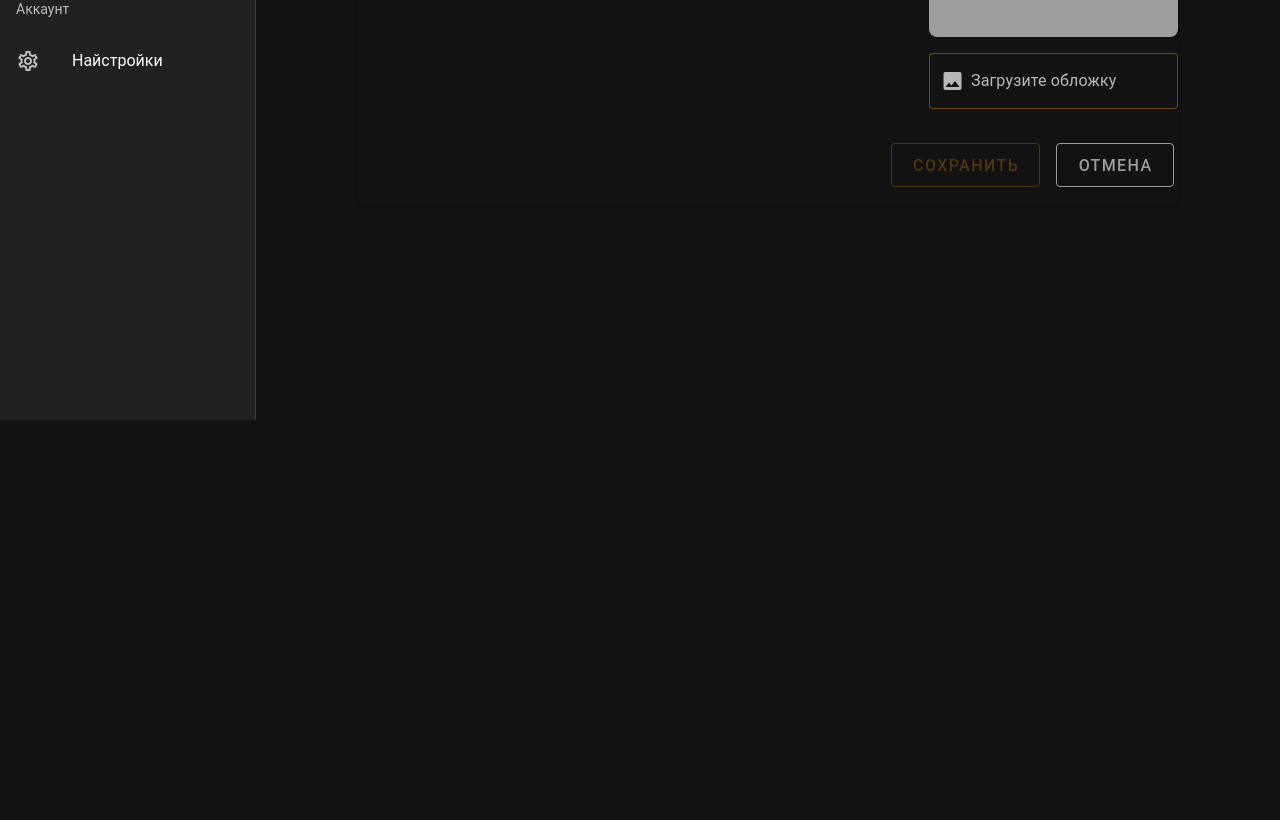
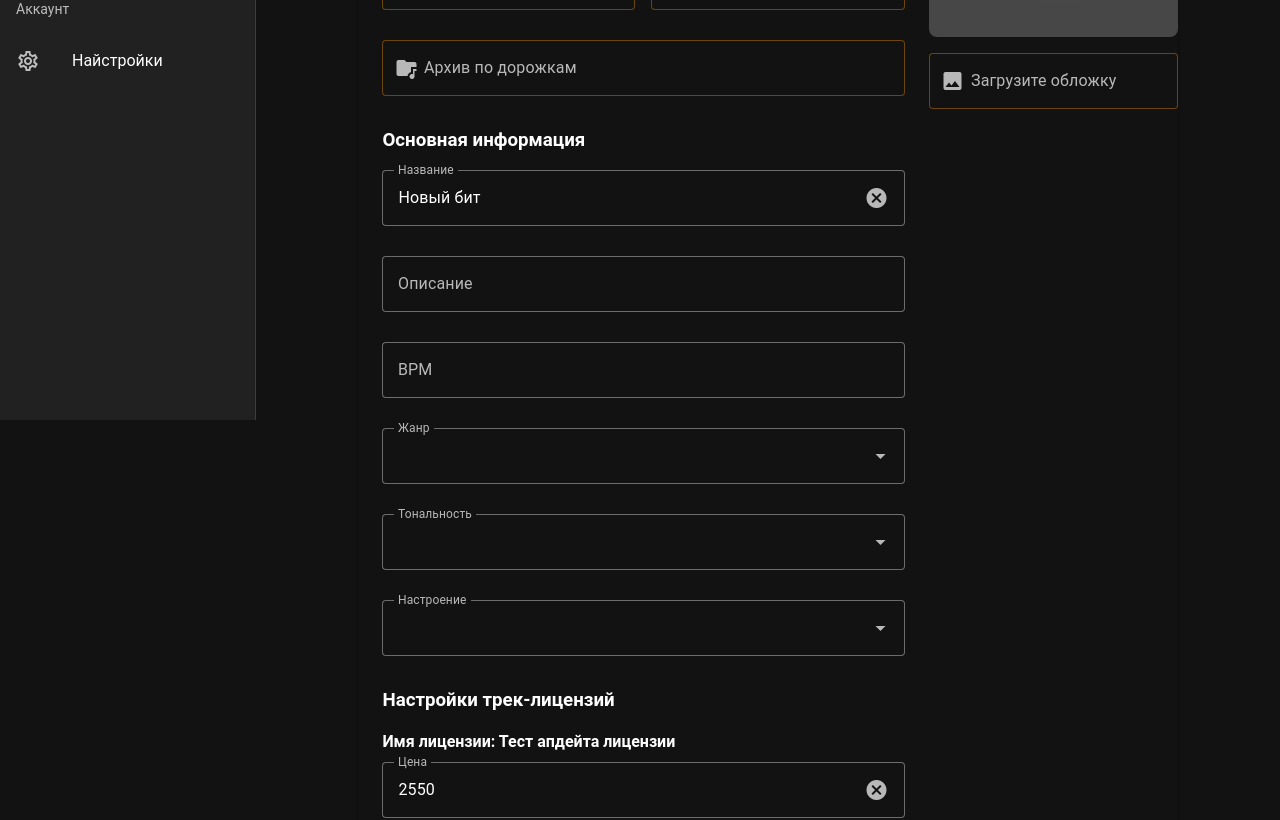
Before and after one commit to brulikmas/diplom, a Vue app in the folder client/: page /addTrack in a window 1280 px wide. Shown: the part 380-1200 px from the top of the page. Before the commit the page ends 800 px from the top, so only its background shows below. Built offline with nearby package versions, Linux system fonts and the light colour scheme; grey boxes are pictures that could not be loaded.

Commit message:
FRONT-10 > доделал карточку редактирования бита

```diff
--- a/client/package.json
+++ b/client/package.json
@@ -12,6 +12,7 @@
     "axios": "^1.6.8",
     "pinia": "^2.1.7",
     "sass": "^1.75.0",
+    "uuid": "^9.0.1",
     "vue": "^3.4.21",
     "vue-router": "^4.3.2"
   },
--- a/client/src/App.vue
+++ b/client/src/App.vue
@@ -1,21 +1,25 @@
 <template>
-  <v-layout class="rounded rounded-md">
+  <v-layout class="rounded rounded-md flex-column">
     <nav-bar
       @updateDrawer="drawer = !drawer"
     ></nav-bar>
 
     <nav-drawer :drawer="drawer"></nav-drawer>
 
-    <v-main class="d-flex align-center justify-center" style="min-height: 300px;">
-      <bottom-audio-sheet></bottom-audio-sheet>
-      <router-view></router-view>
-    </v-main>
+      <v-main class="d-flex align-center justify-center" style="min-height: 300px;">
+        <bottom-audio-sheet></bottom-audio-sheet>
+        <router-view></router-view>
+      </v-main>
+
+      <div v-if="isAudioBottomSheetOpen" style="height: 115px;"></div>
   </v-layout>
 </template>
 <script>
+import { mapState } from 'pinia';
 import BottomAudioSheet from './components/BottomAudioSheet.vue';
 import NavBar from './components/NavBar.vue';
 import NavDrawer from './components/NavDrawer.vue';
+import { useAudioPlayerStore } from './store/audioPlayerStore';
 
 export default {
   components: {
@@ -26,7 +30,10 @@ export default {
   data() {
     return {
       drawer: true,
-    }
+    };
+  },
+  computed: {
+      ...mapState(useAudioPlayerStore, ['isAudioBottomSheetOpen']),
   }
 }
 </script>
--- a/client/src/pages/EditLicense.vue
+++ b/client/src/pages/EditLicense.vue
@@ -141,7 +141,7 @@
           variant="outlined"
           class="mr-4"
         >
-          {{ 'Сохранить' }}
+          Сохранить
         </v-btn>
 
         <v-btn
--- a/client/src/pages/EditTrack.vue
+++ b/client/src/pages/EditTrack.vue
@@ -8,13 +8,14 @@
     >
       <v-row>
         <v-col cols="8">
+
           <h3>Mp3 файл с войстегом для воспроизведения</h3>
 
           <v-file-input
-            v-model="mp3TagFile"
+            v-model="audioFiles.mp3Tag.file"
             class="mt-4"
             accept="audio/mp3"
-            :label="(!mp3TagFile || !mp3TagFile.length) ? fileNames.mp3 : 'Mp3 с войстегом'"
+            :label="getText('mp3Tag')"
             base-color="orange"
             variant="outlined"
             prepend-inner-icon="mdi-music"
@@ -23,12 +24,131 @@
           ></v-file-input>
 
           <h3>Файлы для скачивания после покупки</h3>
+
+          <div class="mt-4 d-flex flex-wrap">
+            <v-file-input
+              v-model="audioFiles.mp3.file"
+              class="mb-2 mr-4"
+              accept="audio/mp3"
+              :label="getText('mp3')"
+              base-color="orange"
+              variant="outlined"
+              prepend-inner-icon="mdi-music"
+              prepend-icon=""
+              :rules="filesRules"
+            ></v-file-input>
+
+            <v-file-input
+              v-model="audioFiles.wav.file"
+              class="mb-2"
+              accept="audio/wav"
+              :label="getText('wav')"
+              base-color="orange"
+              variant="outlined"
+              prepend-inner-icon="mdi-waveform"
+              prepend-icon=""
+              :rules="filesRules"
+            ></v-file-input>
+
+          </div>
+
+          <v-file-input
+            v-model="audioFiles.trackout.file"
+            class="mb-2"
+            accept="application/vnd.rar, application/zip"
+            :label="getText('trackout')"
+            base-color="orange"
+            variant="outlined"
+            prepend-inner-icon="mdi-folder-music"
+            prepend-icon=""
+            :rules="filesRules"
+          ></v-file-input>
+
+
+          <h3>Основная информация</h3>
+
+          <v-text-field
+            v-model="track.name"
+            class="mt-4 mb-2"
+            label="Название"
+            placeholder="Введите название"
+            clearable
+            variant="outlined"
+            :rules="stringRules"
+          ></v-text-field>
+
+          <v-text-field
+            v-model="track.description"
+            class="mb-2"
+            label="Описание"
+            placeholder="Введите описание"
+            clearable
+            variant="outlined"
+            :rules="stringRules"
+          ></v-text-field>
+
+          <v-text-field
+            v-model.number="track.bpm"
+            class="mb-2"
+            type="number"
+            label="BPM"
+            placeholder="BPM"
+            variant="outlined"
+            clearable
+            :rules="bpmRules"
+          ></v-text-field>
+
+          <v-select
+            v-model="track.genre"
+            class="mb-2"
+            :items="genreItems"
+            label="Жанр"
+            variant="outlined"
+            :rules="notNullRules"
+          ></v-select>
+
+          <v-select
+            v-model="track.tonality"
+            class="mb-2"
+            :items="tonalityItems"
+            label="Тональность"
+            variant="outlined"
+            :rules="notNullRules"
+          ></v-select>
+
+          <v-select
+            v-model="track.mood"
+            class="mb-2"
+            :items="moodItems"
+            label="Настроение"
+            variant="outlined"
+            :rules="notNullRules"
+          ></v-select>
+
+          <h3 class="mb-4">Настройки трек-лицензий</h3>
+
+          <div
+            v-for="license in licenses"
+            :key="license.id"
+          >
+            <h4 class="mb-2">Имя лицензии: {{ license.name }}</h4>
+
+            <v-text-field
+              v-model.number="findTrackLicense(license.id).custom_price"
+              type="number"
+              label="Цена"
+              placeholder="Цена"
+              variant="outlined"
+              clearable
+              :rules="notNullRules"
+            ></v-text-field>
+          </div>
         </v-col>
 
         <v-col cols="4">
           <v-img
             :width="300"
-            :src="imgUrl || track.icon"
+            :src="imgUrl || track.icon || 'src/assets/noimg.jpg'"
             class="mb-4"
             aspect-ratio="1"
             cover
@@ -49,15 +169,15 @@
       </v-row>
 
       <v-row>
-        <v-spacer></v-spacer>
         <v-btn
-          :disabled="!isValidForm"
+          :disabled="!isValidForm || !(isFilesChanged || isDirty)"
           color="orange"
           size="large"
           variant="outlined"
           class="mr-4"
+          @click="save"
         >
-          {{ 'Сохранить' }}
+          Сохранить
         </v-btn>
 
         <v-btn
@@ -75,12 +195,20 @@
 </template>
 <script>
 import { useTrackStore } from '../store/trackStore';
-import { mapState } from 'pinia';
+import { useLicenseStore } from '../store/licenseStore';
+import { mapActions, mapState } from 'pinia';
+import { genreItems, moodItems, tonalityItems } from '../components/filters/filtersItems';
 
 export default {
   data() {
     return {
+      genreItems,
+      moodItems,
+      tonalityItems,
+      thisObject: this,
       isValidForm: false,
+      trackScreenshot: null,
+      isDirty: false,
       track: {
         id: null,
         name: 'Новый бит',
@@ -96,26 +224,71 @@ export default {
       imgFile: null,
       filesRules: [
         value => {
-          if (value.length !== 0) return true;
+          if (this.thisObject.isEdit) return true;
+
+          if (!this.thisObject.isEdit && value.length !== 0) return true;
 
           return 'Необходимо загрузить файл!'
         }
       ],
-      mp3TagFile: null,
-      fileNames: {
-        mp3: '',
-        wav: '',
-        trackout: '',
+      notNullRules: [
+        value => {
+          if (value) return true;
+
+          return 'Обязательное поле!'
         }
+      ],
+      bpmRules: [
+        value => {
+          if (value) return true;
+
+          return 'Введите значение!'
+        },
+        value => {
+          if (+value < 500) return true;
+
+          return 'Bpm должен быть меньше 500!'
         }
+      ],
+      stringRules: [
+        value => {
+          if (value) return true;
+
+          return 'Введите значение';
         },
-  watch: {
-    imgFile(value) {
-      console.log(value)
+        value => {
+          if (value.length < 50) return true;
+
+          return 'Количество символов должно быть меньше 50'
+        }
+      ],
+      audioFiles: {
+        mp3Tag: {
+          fileName: '',
+          label: 'Mp3 с войстегом',
+          file: null,
+        },
+        mp3: {
+          fileName: '',
+          label: 'Mp3',
+          file: null,
+        },
+        wav: {
+          fileName: '',
+          label: 'Wav',
+          file: null,
+        },
+        trackout: {
+          fileName: '',
+          label: 'Архив по дорожкам',
+          file: null,
+        },
+      }
     }
   },
   computed: {
     ...mapState(useTrackStore, ['tracks']),
+    ...mapState(useLicenseStore, ['licenses']),
     imgUrl() {
       if (!this.imgFile) return;
 
@@ -126,17 +299,84 @@ export default {
       } else {
         return URL.createObjectURL(this.imgFile);
       }
+    },
+    isEdit() {
+      return this.$route.path.includes('edit');
+    },
+    isFilesChanged() {
+      if ((this.imgFile && this.imgFile?.length === undefined) || (this.imgFile?.length && this.imgFile?.length !== 0)) {
+        return true;
+      }
+
+      for (let key in this.audioFiles) {
+        if ((this.audioFiles[key].file && this.audioFiles[key].file?.length === undefined)
+          || (this.audioFiles[key].file?.length && this.audioFiles[key].file?.length !== 0))
+        {
+          return true;
+        }
+      };
+
+      return false;
+    }
+  },
+  watch: {
+    track: {
+      handler(newValue) {
+        if (this.trackScreenshot !== JSON.stringify(newValue)) {
+          this.isDirty = true;
+        } else {
+          this.isDirty = false;
+        }
+      },
+      deep: true,
+    },
+  },
+  methods: {
+    ...mapActions(useLicenseStore, ['sortLicensesByType']),
+    getText(type) {
+      const fileData = this.audioFiles[type].file;
+
+      if (!fileData || fileData?.length === 0) {
+        return this.audioFiles[type].fileName || this.audioFiles[type].label;
+      }
+
+      if (fileData.length === undefined || fileData.length !== 0) {
+        return this.audioFiles[type].label;
+      }
+
+      return this.audioFiles[type].label;
+    },
+    findTrackLicense(licenseId) {
+      return this.track.trackLicenses.find(tl => tl.licenseId === licenseId);
+    },
+    save() {
+      console.log(1);
     }
   },
   created() {
+    this.sortLicensesByType(this.licenses);
+
+    if (this.isEdit) {
       this.track = this.tracks[0];
 
       if (this.track?.files?.length > 0) {
         this.track.files.forEach(f => {
           let splitArray = f.path.split('\\');
-        this.fileNames[f.type] = splitArray[splitArray.length - 1];
+          this.audioFiles[f.type].fileName = splitArray[splitArray.length - 1];
         });
       }
+
+      this.audioFiles.mp3Tag.fileName = `Tag-${this.audioFiles.mp3.fileName}`;
+    } else {
+      this.track.trackLicenses = this.licenses.map(license => {
+        return {
+          licenseId: license.id,
+          custom_price: license.price,
+        }
+      });
+    }
+
+    this.trackScreenshot = JSON.stringify(this.track);
   }
 }
 </script>
--- a/client/src/store/licenseStore.js
+++ b/client/src/store/licenseStore.js
@@ -1,4 +1,16 @@
 import { defineStore } from 'pinia';
+const licenseOrder = {
+  base: 0,
+  premium: 1,
+  exclusive: 2,
+};
+
+const availableFilesOrder = {
+  mp3: 0,
+  wav: 1,
+  trackout: 2,
+}
+
 
 export const useLicenseStore = defineStore('licenseStore', {
   state: () => {
@@ -85,6 +97,19 @@ export const useLicenseStore = defineStore('licenseStore', {
     }
   },
   actions: {
-
+    sortLicensesByType(licenses) {
+      licenses.sort((a, b) => {
+        const typeNumber1 =  licenseOrder[a.type];
+        const typeNumber2 =  licenseOrder[b.type];
+        return typeNumber1 - typeNumber2;
+      });
+    },
+    sortAvailableFilesByType(availableFiles) {
+      availableFiles.sort((a, b) => {
+        const typeNumber1 =  availableFilesOrder[a.type];
+        const typeNumber2 =  availableFilesOrder[b.type];
+        return typeNumber1 - typeNumber2;
+      });
+    }
   }
 })
--- a/client/src/store/trackStore.js
+++ b/client/src/store/trackStore.js
@@ -22,13 +22,19 @@ export const useTrackStore = defineStore('trackStore', {
               id: 29,
               custom_price: 10000,
               trackId: 22,
-                licenseId: 25
+              licenseId: 20
             },
             {
               id: 30,
               custom_price: 200000,
               trackId: 22,
-                licenseId: 26
+              licenseId: 21
+            },
+            {
+              id: 31,
+              custom_price: 500000,
+              trackId: 22,
+              licenseId: 22
             },
           ],
           files: [
```
Also changed, not shown: client/src/components/Licenses/AvailableFiles.vue (+5 -17 lines), client/src/components/Licenses/LicenseList.vue (+4 -14 lines), client/src/assets/noimg.jpg (added), 1 other file (tests, documents, lock files or other folders). Lines whose indentation alone changed are shown as unchanged.
